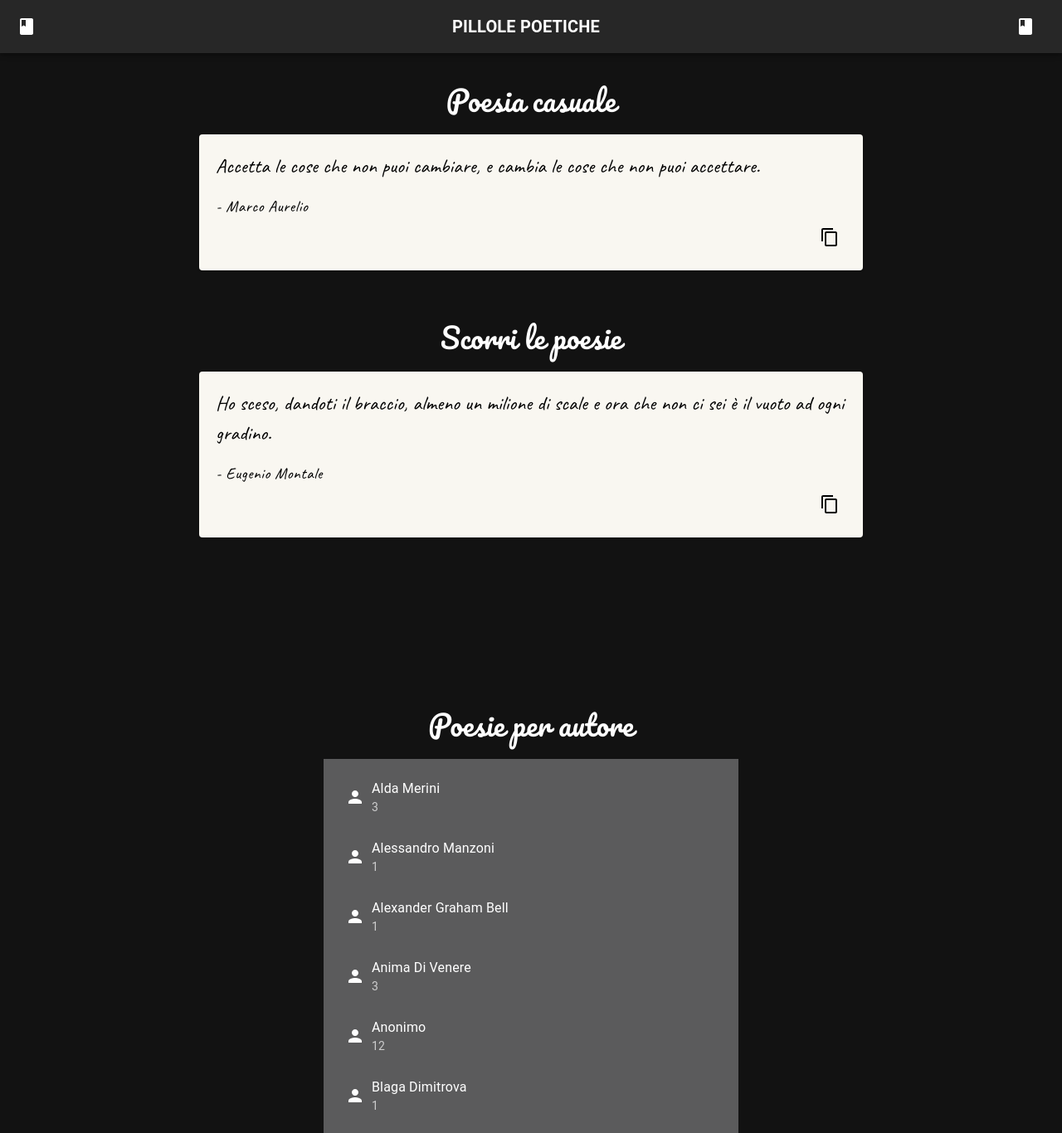
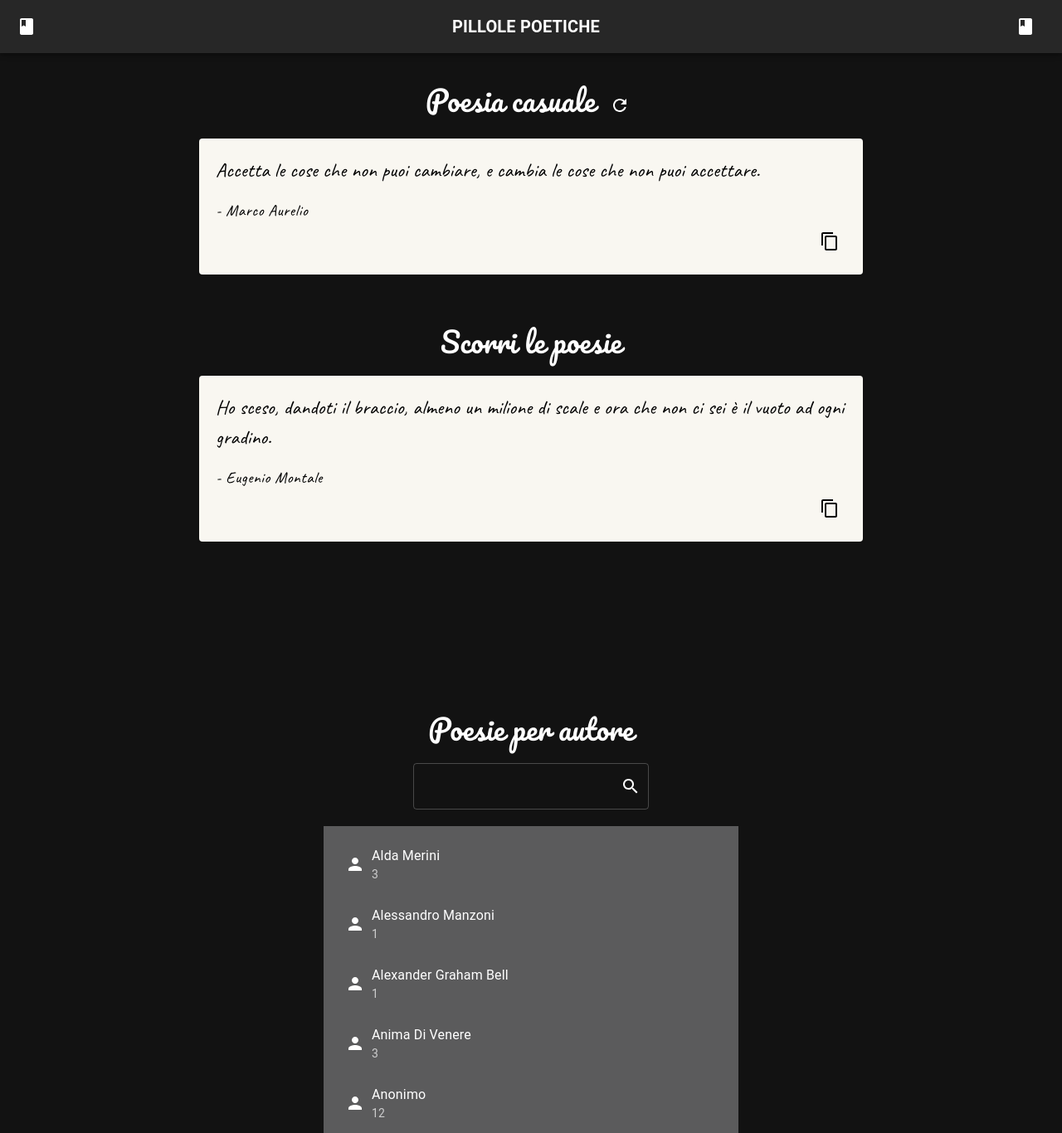
Before and after one commit to carellice/pillole-poetiche-react, a React (Create React App) app: page / in a window 1280 px wide. Shown: the top 1366 px of the page at 83% size. Built offline with nearby package versions, Linux system fonts and the light colour scheme.

Commit message:
Update App.js

```diff
--- a/src/App.js
+++ b/src/App.js
@@ -1,7 +1,16 @@
 import { useState } from 'react';
 import React from 'react';
 import './App.css';
-import { Button, Snackbar, Typography } from '@mui/material';
+import {
+  autocompleteClasses,
+  Box,
+  Button,
+  IconButton,
+  InputAdornment,
+  OutlinedInput,
+  Snackbar,
+  Typography
+} from '@mui/material';
 import ResponsiveAppBar from './components/ResponsiveAppBar';
 import { ThemeProvider, createTheme } from '@mui/material/styles';
 import CssBaseline from '@mui/material/CssBaseline';
@@ -10,11 +19,10 @@ import PoemCarousel from './components/PoemCarousel';
 import * as PoemUtils from "./utils/PoemUtils";
 import AuthorList from './components/AuthorList';
 import AuthorDialog from './components/AuthorDialog';
-import Dialog from '@mui/material/Dialog';
-import DialogActions from '@mui/material/DialogActions';
-import DialogContent from '@mui/material/DialogContent';
-import DialogContentText from '@mui/material/DialogContentText';
-import DialogTitle from '@mui/material/DialogTitle';
+import RefreshIcon from '@mui/icons-material/Refresh';
+import BackspaceIcon from '@mui/icons-material/Backspace';
+import SearchIcon from '@mui/icons-material/Search';
+import SearchBar from "./components/SearchBar";
 
 
 function App() {
@@ -26,9 +34,12 @@ function App() {
 
   const [selectedPage, setSelectedPage] = useState("HomePage");
   const [randomPoem, setRandomPoem] = useState(PoemUtils.getRandomPoem());
+  const [poems, setPoems] = useState(PoemUtils.getRandomizedPoems());
+  const [authors, setAuthors] = useState(PoemUtils.getUniqueAuthors());
   const [dialogOpen, setDialogOpen] = useState(false);
   const [selectedAuthor, setSelectedAuthor] = useState(null);
-
+  const [rotationDegrees, setRotationDegrees] = useState(0);
+  const [searchValue, setSearchValue] = useState("");
   const handleAuthorClick = (author) => {
     setSelectedAuthor(author);
     setDialogOpen(true);
@@ -38,6 +49,22 @@ function App() {
     setDialogOpen(false);
   };
 
+  const handleRefreshClick = () => {
+    setRandomPoem(PoemUtils.getRandomPoem());
+    setRotationDegrees(rotationDegrees + 360); // Aggiungiamo 360 gradi ad ogni clic
+  };
+
+  const handleRicerca = (event) => {
+    const newSearch = event === null ? "" : event.target.value;
+    setSearchValue(newSearch);
+    if(newSearch === ""){
+      setAuthors(PoemUtils.getUniqueAuthors());
+    }else{
+      const newAuthors = authors.filter(a => a.toLowerCase().includes(newSearch.toLowerCase()));
+      setAuthors(newAuthors);
+    }
+  };
+
   return (
     <>
       <ThemeProvider theme={darkTheme}>
@@ -45,19 +72,22 @@ function App() {
         <ResponsiveAppBar selectedPage={selectedPage} setSelectedPage={setSelectedPage} />
 
         <Typography variant="h4" style={{ color: 'white', textAlign: 'center', marginTop: '100px', marginBottom: '20px', fontFamily: 'Pacifico' }}>
-          Poesia casuale
+          Poesia casuale <IconButton onClick={handleRefreshClick} aria-label="refresh"><RefreshIcon style={{ transition: 'transform 0.3s ease', transform: `rotate(${rotationDegrees}deg)` }} /></IconButton>
         </Typography>
         <PoemCard author={randomPoem.author} poem={randomPoem.poem} title={randomPoem.title} />
 
         <Typography variant="h4" style={{ color: 'white', textAlign: 'center', marginTop: '60px', marginBottom: '20px', fontFamily: 'Pacifico' }}>
           Scorri le poesie
         </Typography>
-        <PoemCarousel poems={PoemUtils.getRandomizedPoems()}/>
+        <PoemCarousel poems={poems}/>
 
         <Typography variant="h4" style={{ color: 'white', textAlign: 'center', marginTop: '60px', marginBottom: '20px', fontFamily: 'Pacifico' }}>
           Poesie per autore
         </Typography>
-        <AuthorList authors={PoemUtils.getUniqueAuthors()} onAuthorClick={handleAuthorClick}/>
+        {/*BARRA DI RICERCA*/}
+        <SearchBar searchValue={searchValue} handleRicerca={handleRicerca} centered={true}/>
+        {authors.length !== 0 ? <AuthorList authors={authors} onAuthorClick={handleAuthorClick}/> : <></>}
+        {authors.length === 0 ? <Typography variant="subtitle1" style={{ color: '#c50000', textAlign: 'center', marginTop: '20px', marginBottom: '20px', fontFamily: 'Pacifico' }}>Nessun risultato!</Typography> : <></>}
 
         <Typography variant="h6" style={{ color: 'white', textAlign: 'center', marginTop: '60px', marginBottom: '20px', fontFamily: 'Pacifico' }}>
           Creato da F.C. per Chiara C. ❤️
```
